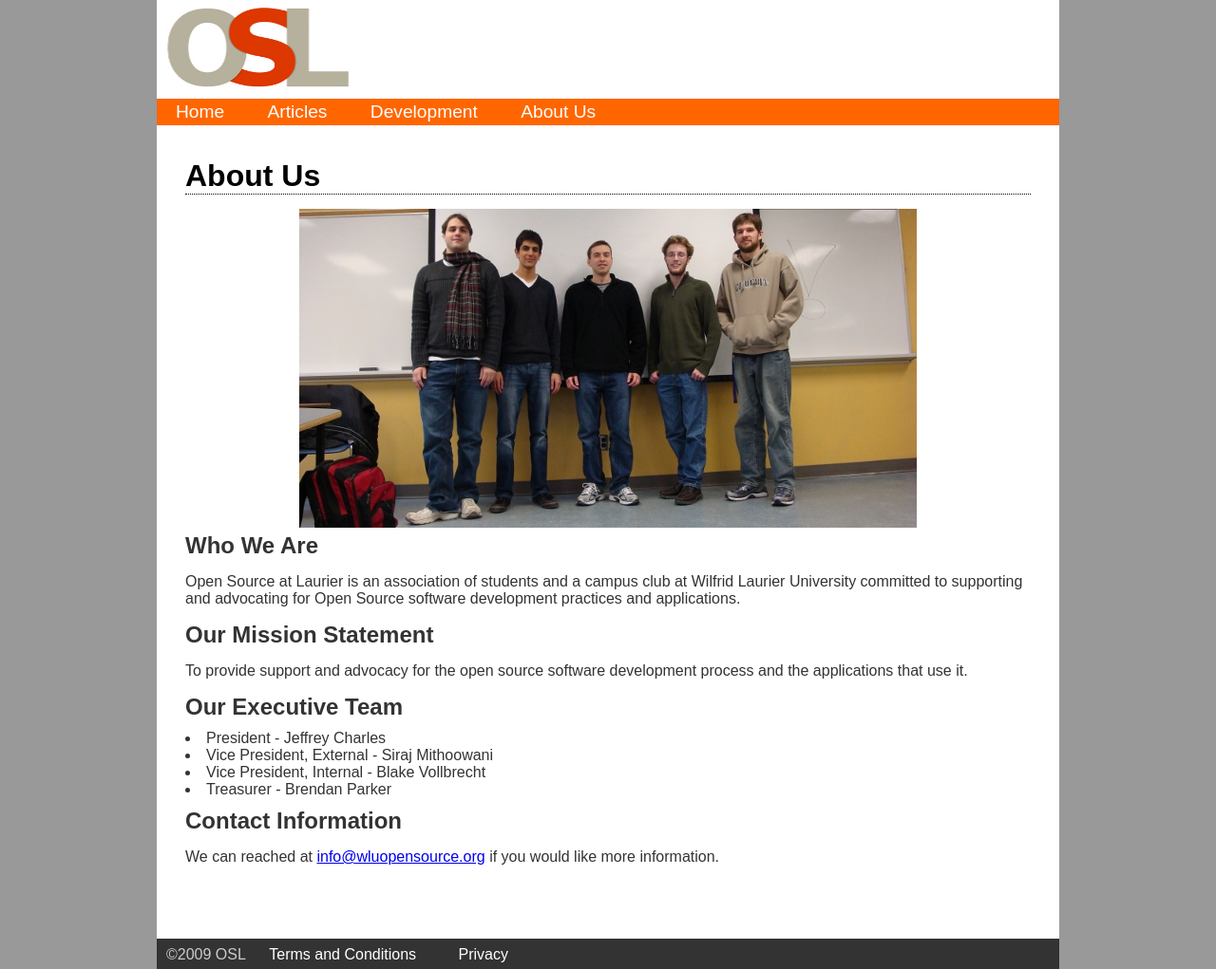
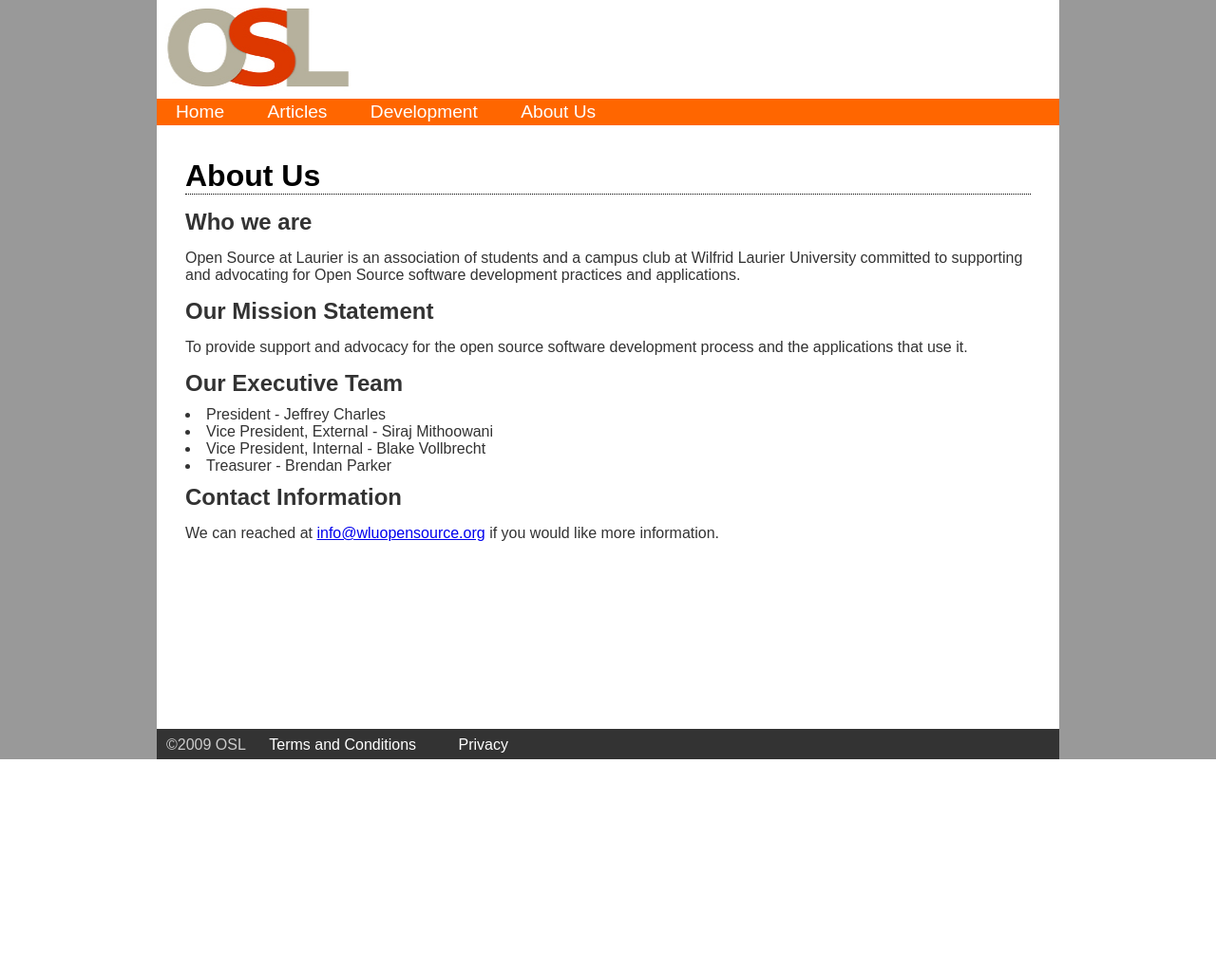
Before and after one commit to jeffcharles/Open-Source-at-Laurier-Website, a Django app: template media/templates/about.html in a window 1280 px wide. Shown: the whole page at 95% size. After the commit the page ends 800 px from the top, so only its background shows below. Run offline with Django 3.2, Linux system fonts and the light colour scheme; the template is opened without the code that fills it, so the values that code supplies are empty; parts of the project's set-up code (start-up, migrations or seed data) failed here and were passed over.

Commit message:
Revert "Add group photo to about us page"
This reverts commit 41d45cdb3b82ec333eab37f10ccaf6e83913d666.

```diff
--- a/media/css/global.css
+++ b/media/css/global.css
@@ -36,11 +36,6 @@ body {
     padding-left: 30px;
     padding-right: 30px;
     padding-bottom: 2.0em;
-}
-
-#content img {
-    margin-bottom: 5px;
-    margin-top: 5px;
 }
 
 #content ol {
--- a/media/templates/about.html
+++ b/media/templates/about.html
@@ -8,9 +8,7 @@
 
 <h1>About Us</h1>
 
-<img src="{{ MEDIA_URL }}/images/osl-group-photo.jpg" alt="OSL group photo" width="650" height="336" style="display: block; margin-left: auto; margin-right: auto;"/>
-
-<h2>Who We Are</h2>
+<h2>Who we are</h2>
 <p>Open Source at Laurier is an association of students and a campus club at
 Wilfrid Laurier University committed to supporting and advocating for Open
 Source software development practices and applications.</p>
```
Also changed, not shown: media/images/osl-group-photo.jpg (deleted).
